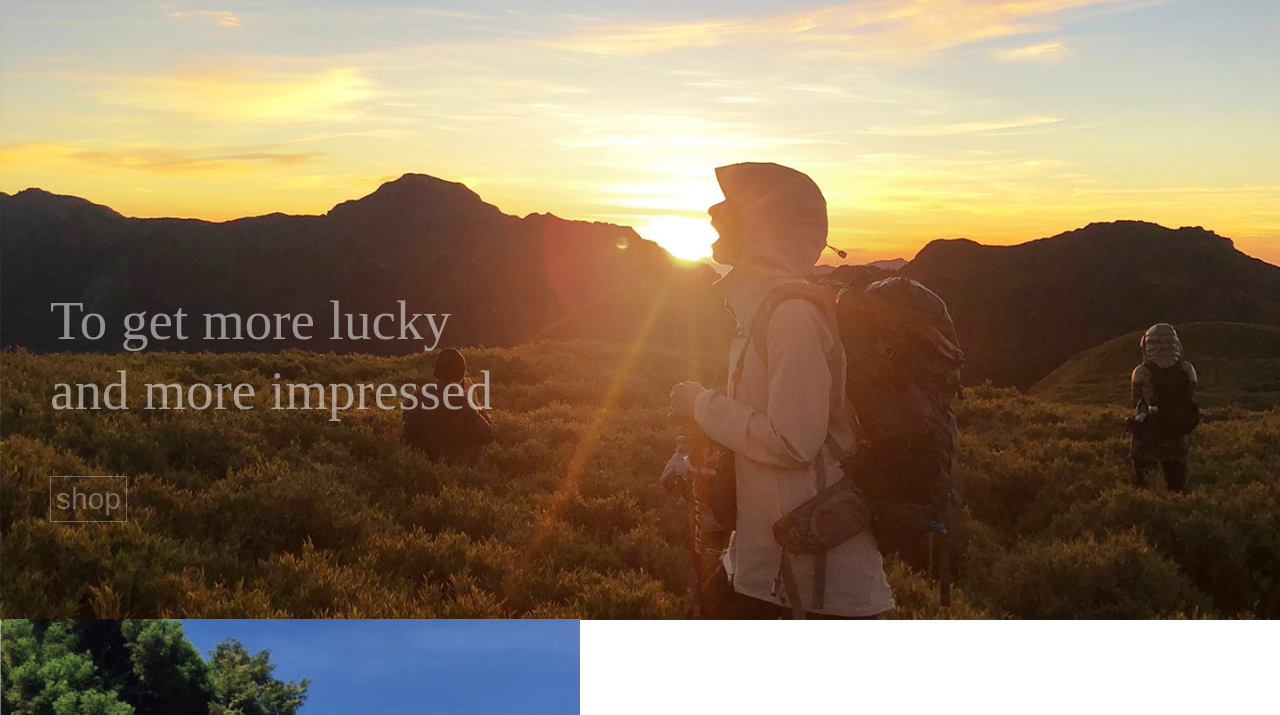
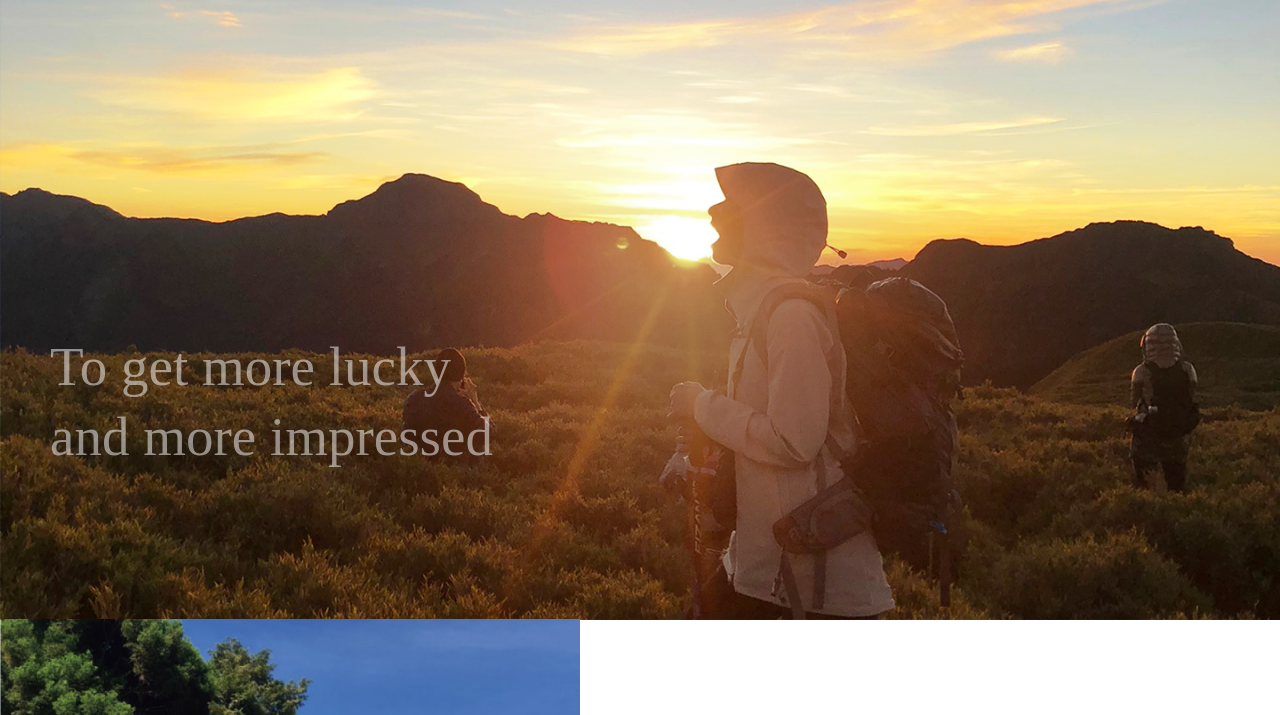
Before and after one commit to tpjpvup/oh-man, a plain HTML site: page index.html in a window 1280 px wide. Shown: the part 85-800 px from the top of the page. Drawn offline with Linux system fonts and the light colour scheme.

Commit message:
add change

```diff
--- a/index.html
+++ b/index.html
@@ -593,7 +593,7 @@
             <div class="banner-slog">
                 <p>To get more lucky<br>
                     and more impressed</p>
-                <button class="banner-button"><a href="#">shop</a></button>
+                <!-- <button class="banner-button"><a href="https://tpjpvup.github.io/oh-man/oh,man-02.html">shop</a></button> -->
             </div>
         </div>
     </section>
```
